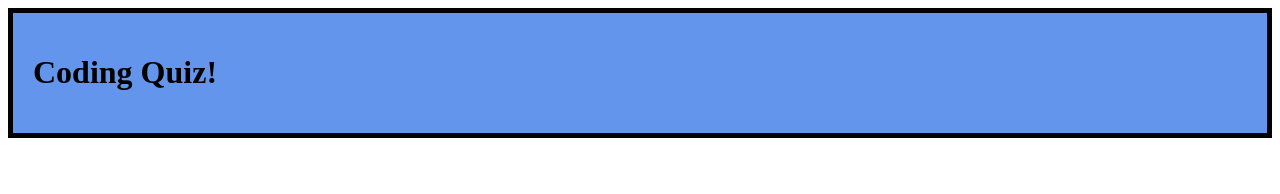
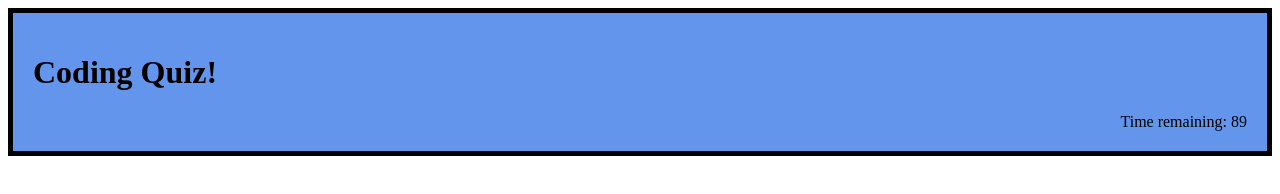
Before and after one commit to CoryFay/Coding-Quiz, a plain HTML site: page index.html in a window 1280 px wide. Both pictures are taken after a click on the button "Start Game!". Drawn offline with nearby package versions, Linux system fonts and the light colour scheme.

Commit message:
add timer and position in html, .css attributes.

```diff
--- a/index.html
+++ b/index.html
@@ -14,6 +14,7 @@
     <!--Static header that will remain in top left corner of DOM-->
     <header>
         <h1>Coding Quiz!</h1>
+        <div id="timer" style="display: none;">Time remaining: <span id="time"></span> </div>
     </header>
     <!--main section where questions & answers will be displayed-->
     <section>
@@ -23,5 +24,7 @@
 
 
 
+
+
 </body>
 </html>
--- a/script.js
+++ b/script.js
@@ -10,14 +10,49 @@ $(document).ready(function() {
 $("#start").on("click", function() {
     var intro = document.getElementById("main");
     var startButton = document.getElementById("start");
+    //hides beginning page intro and start button
     if (intro.style.display === "block" && startButton.style.display === "block") {
         intro.style.display = "none";
         startButton.style.display = "none";
+        timer.style.display= "block";
     } else {
         intro.style.display = "block";
         startButton.style.display = "block";
+        timer.style.display = "none";
     }
+    //calls timer into action
+    var ninetySeconds = 60 * 1.5,
+    display = document.querySelector('#time');
+    startTimer(ninetySeconds, display);
+
 
     });
 
+    function startTimer(duration, display) {
+        var timer = duration; //seconds;
+        setInterval(function () {
+            //minutes = parseInt(timer / 60, 10);
+            seconds = parseInt(timer % 90, 10);
+
+            //minutes = minutes < 10 ? "0" + minutes : minutes;
+            seconds = seconds < 10 ? "0" + seconds : seconds;
+
+            display.textContent = seconds;
+
+            if (--timer < 0) {
+                timer = duration;
+            }
+        }, 1000);
+    }
+
+   /* window.onload = function () {
+        var ninetySeconds = 60 * 1.5,
+            display = document.querySelector('#time');
+        startTimer(ninetySeconds, display);
+    };*/
+
+
+
+
+
 });
--- a/style.css
+++ b/style.css
@@ -5,6 +5,10 @@ header{
     margin: 0px;
     padding: 20px;
 
+}
+
+#timer {
+    text-align: right;
 }
 
 #main  {
```
